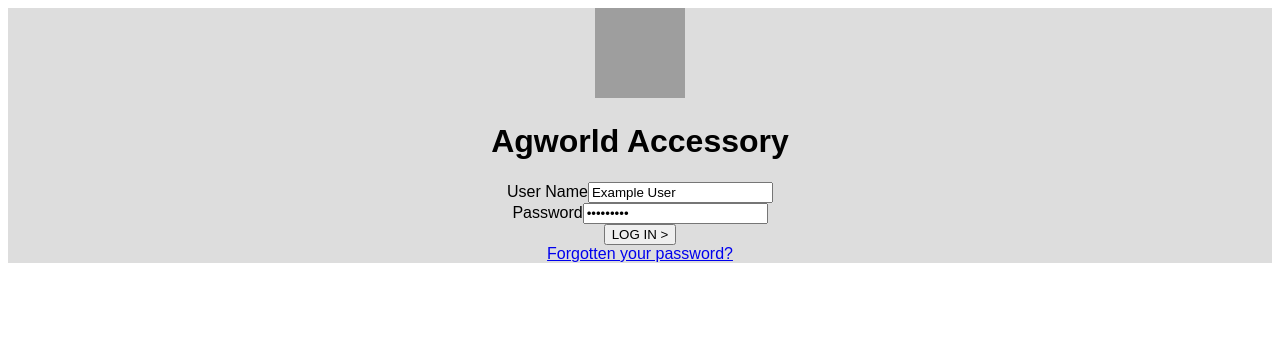
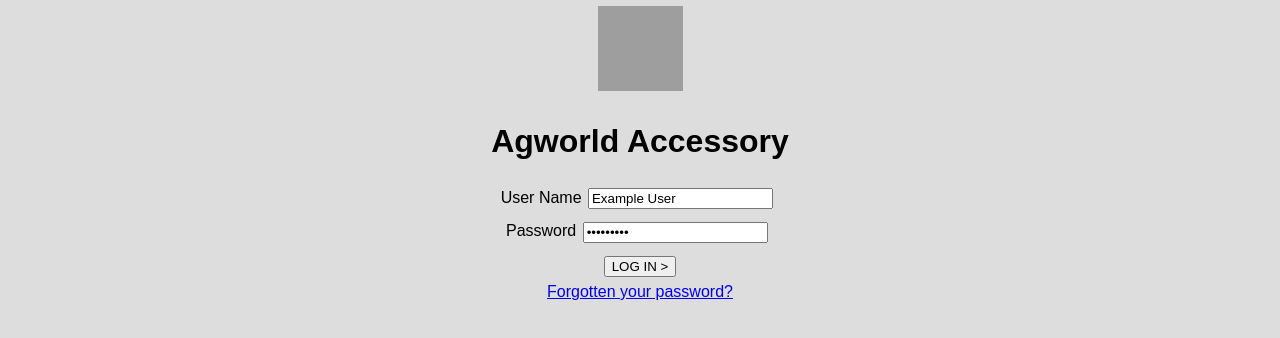
Before and after one commit to andrewgreenhill/ag_agworld_accessory, a React (Create React App) app: page / in a window 1280 px wide. Shown: the top 338 px of the page. Built offline with nearby package versions, Linux system fonts and the light colour scheme; grey boxes are pictures that could not be loaded.

Commit message:
Add some very basic CSS

```diff
--- a/src/assets/App.css
+++ b/src/assets/App.css
@@ -40,11 +40,25 @@
 
 .loginBox {
   background-color: #dddddd;
+  position: absolute;
+  left: 0%;
+  top: 0%;
+  width: 100%;
+  height: 100%;
 }
 
 .loginIcon {
-  width: 90px;
-  height: 90px;
+  width: 85px;
+  height: 85px;
+  margin: 0.5%;
+}
+
+.LoginButton {
+  margin: 0.5%;
+}
+
+.CredentialsInput {
+  margin: 0.5%;
 }
 
 .TopBarBox {
@@ -53,7 +67,7 @@
   left: 0%;
   top: 0%;
   width: 100%;
-  height: 5%;
+  height: 35px;
 }
 
 .topBarIcon {
@@ -67,7 +81,7 @@
   width: 30px;
   height: 30px;
   position: absolute;
-  right: 22%;
+  right: calc(8% + 120px);
   top: 2%;
 }
 
@@ -81,7 +95,7 @@
 
 .topBarCredit {
   position: absolute;
-  right: 5%;
+  right: 3%;
   top: 2%;
   font-weight: normal;
   font-family: Arial, Helvetica, sans-serif;
@@ -115,6 +129,16 @@
   top: 15%;
 }
 
+.WeatherFormLabel {
+  position: absolute;
+  left: 4%;
+}
+
+.WeatherFormText {
+  position: relative;
+  left: 70px;
+}
+
 .Loading {
   position: absolute;
   left: 42%;
@@ -126,7 +150,7 @@
 .buttonWeather {
   position: absolute;
   left: 2%;
-  top: 8%;
+  top: calc(2% + 40px);
   font-weight: normal;
   font-family: Arial, Helvetica, sans-serif;
 }
@@ -142,3 +166,7 @@
   left: 79%;
   top: 11%;
 }
+
+.WeatherFormText {
+  width: 210px;
+}
--- a/src/components/WeatherObservations.js
+++ b/src/components/WeatherObservations.js
@@ -63,7 +63,7 @@ function WeatherObservations(props) {
       {field.attributes.description}
       <p></p>
       <div>
-        <label htmlFor="WeatherStation" hidden className="QQQ">
+        <label htmlFor="WeatherStation" hidden className="WeatherFormLabel">
           Weather Station
         </label>
         <input
@@ -71,63 +71,63 @@ function WeatherObservations(props) {
           name="WeatherStation"
           readOnly
           value={field.attributes.weatherStation}
-          className="QQQ"
+          className="WeatherFormText"
           hidden
         ></input>
       </div>
       <div>
-        <label htmlFor="StationName" className="QQQ">
+        <label htmlFor="StationName" className="WeatherFormLabel">
           Station Name
         </label>
-        <input type="text" name="StationName" readOnly value={stationName} className="QQQ"></input>
+        <input type="text" name="StationName" readOnly value={stationName} className="WeatherFormText"></input>
       </div>
       <div>
-        <label htmlFor="ObservTime" className="QQQ">
+        <label htmlFor="ObservTime" className="WeatherFormLabel">
           Observation time
         </label>
-        <input type="text" name="ObservTime" readOnly value={observTime} className="QQQ"></input>
+        <input type="text" name="ObservTime" readOnly value={observTime} className="WeatherFormText"></input>
       </div>
       <div>
-        <label htmlFor="WindSpeed" className="QQQ">
+        <label htmlFor="WindSpeed" className="WeatherFormLabel">
           Wind Speed
         </label>
-        <input type="text" name="WindSpeed" readOnly value={windSpeed} className="QQQ"></input>
+        <input type="text" name="WindSpeed" readOnly value={windSpeed} className="WeatherFormText"></input>
       </div>
       <div>
-        <label htmlFor="WindDirection" className="QQQ">
+        <label htmlFor="WindDirection" className="WeatherFormLabel">
           Wind Direction
         </label>
-        <input type="text" name="WindDirection" readOnly value={windDirection} className="QQQ"></input>
+        <input type="text" name="WindDirection" readOnly value={windDirection} className="WeatherFormText"></input>
       </div>
       <div>
-        <label htmlFor="DeltaT" className="QQQ">
+        <label htmlFor="DeltaT" className="WeatherFormLabel">
           Delta T
         </label>
-        <input type="text" name="DeltaT" readOnly value={deltaT} className="QQQ"></input>
+        <input type="text" name="DeltaT" readOnly value={deltaT} className="WeatherFormText"></input>
       </div>
       <div>
-        <label htmlFor="Temperature" className="QQQ">
+        <label htmlFor="Temperature" className="WeatherFormLabel">
           Temperature
         </label>
-        <input type="text" name="Temperature" readOnly value={temperature} className="QQQ"></input>
+        <input type="text" name="Temperature" readOnly value={temperature} className="WeatherFormText"></input>
       </div>
       <div>
-        <label htmlFor="WindGustSpeed" className="QQQ">
+        <label htmlFor="WindGustSpeed" className="WeatherFormLabel">
           Wind Gust Speed
         </label>
-        <input type="text" name="WindGustSpeed" readOnly value={windGustSpeed} className="QQQ"></input>
+        <input type="text" name="WindGustSpeed" readOnly value={windGustSpeed} className="WeatherFormText"></input>
       </div>
       <div>
-        <label htmlFor="Humidity" className="QQQ">
+        <label htmlFor="Humidity" className="WeatherFormLabel">
           Humidity
         </label>
-        <input type="text" name="Humidity" readOnly value={humidity} className="QQQ"></input>
+        <input type="text" name="Humidity" readOnly value={humidity} className="WeatherFormText"></input>
       </div>
       <div>
-        <label htmlFor="WeatherConditions" className="QQQ">
+        <label htmlFor="WeatherConditions" className="WeatherFormLabel">
           Weather Conditions
         </label>
-        <input type="text" name="WeatherConditions" readOnly value={weatherConds} className="QQQ"></input>
+        <input type="text" name="WeatherConditions" readOnly value={weatherConds} className="WeatherFormText"></input>
       </div>
     </>
   );
--- a/src/views/LoginScreen.js
+++ b/src/views/LoginScreen.js
@@ -35,36 +35,32 @@ function LoginScreen(props) {
         </header>
         <div>
           <div>
-            <label htmlFor="userName" className="QQQ">
-              User Name
-            </label>
+            <label htmlFor="userName">User Name</label>
             <input
               type="text"
               name="userName"
               value={userName}
               onChange={(event) => setUserName(event.target.value)}
-              className="QQQ"
+              className="CredentialsInput"
               required
             ></input>
           </div>
           <div>
-            <label htmlFor="password" className="QQQ">
-              Password
-            </label>
+            <label htmlFor="password">Password</label>
             <input
               type="password"
               name="password"
               value={plainTextPassword}
               onChange={(event) => setPassword(event.target.value)}
-              className="QQQ"
+              className="CredentialsInput"
               required
             ></input>
           </div>
-          <button onClick={attemptLogin}>{`LOG IN >`}</button>
+          <button className="LoginButton" onClick={attemptLogin}>{`LOG IN >`}</button>
           <div>
             <a
+              className="CredentialsInput"
               href="javascript:alert('Password reset is not yet implemented. Please contact Andrew.');"
-              className="QQQ"
             >
               Forgotten your password?
             </a>
```
